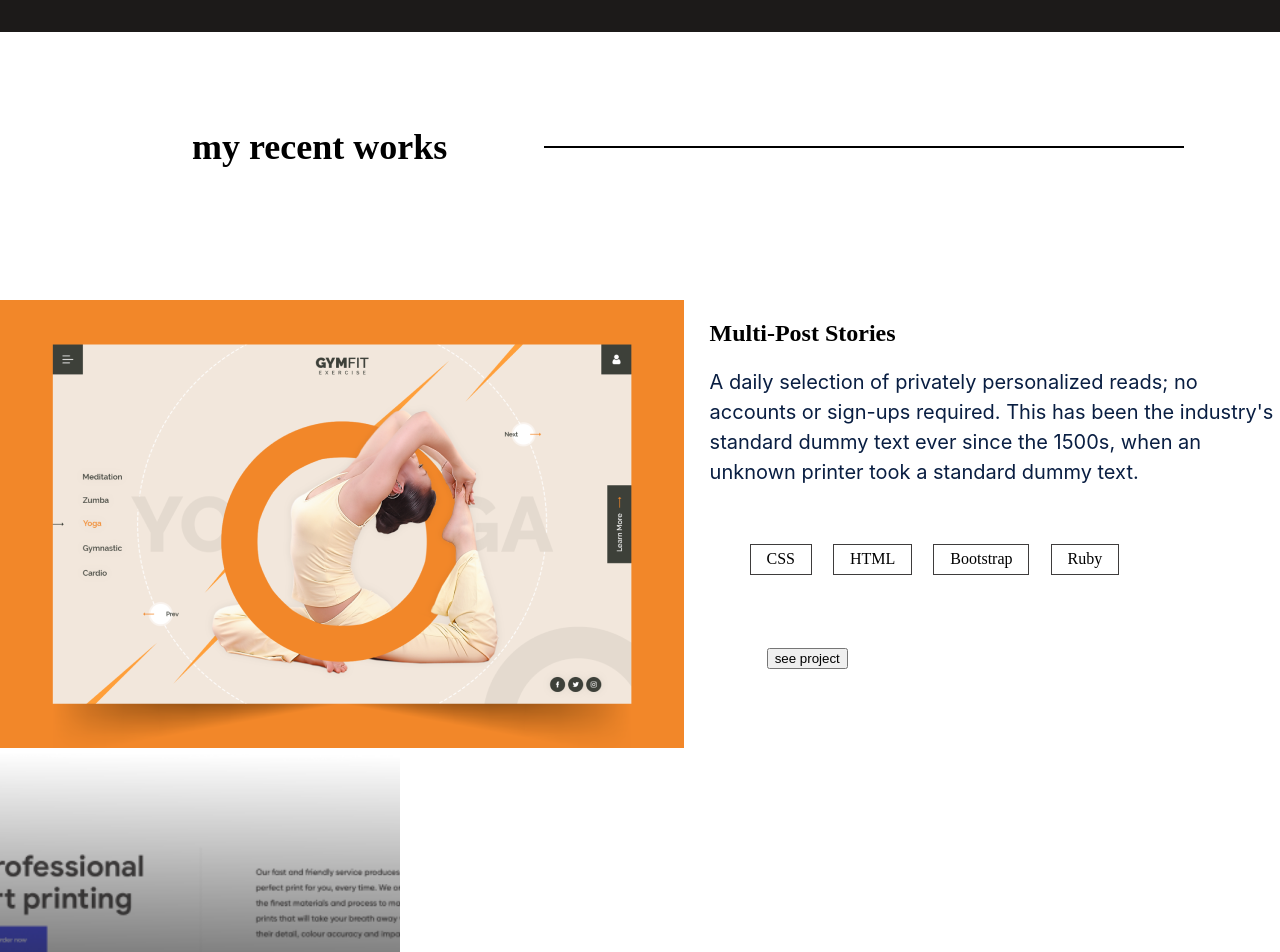
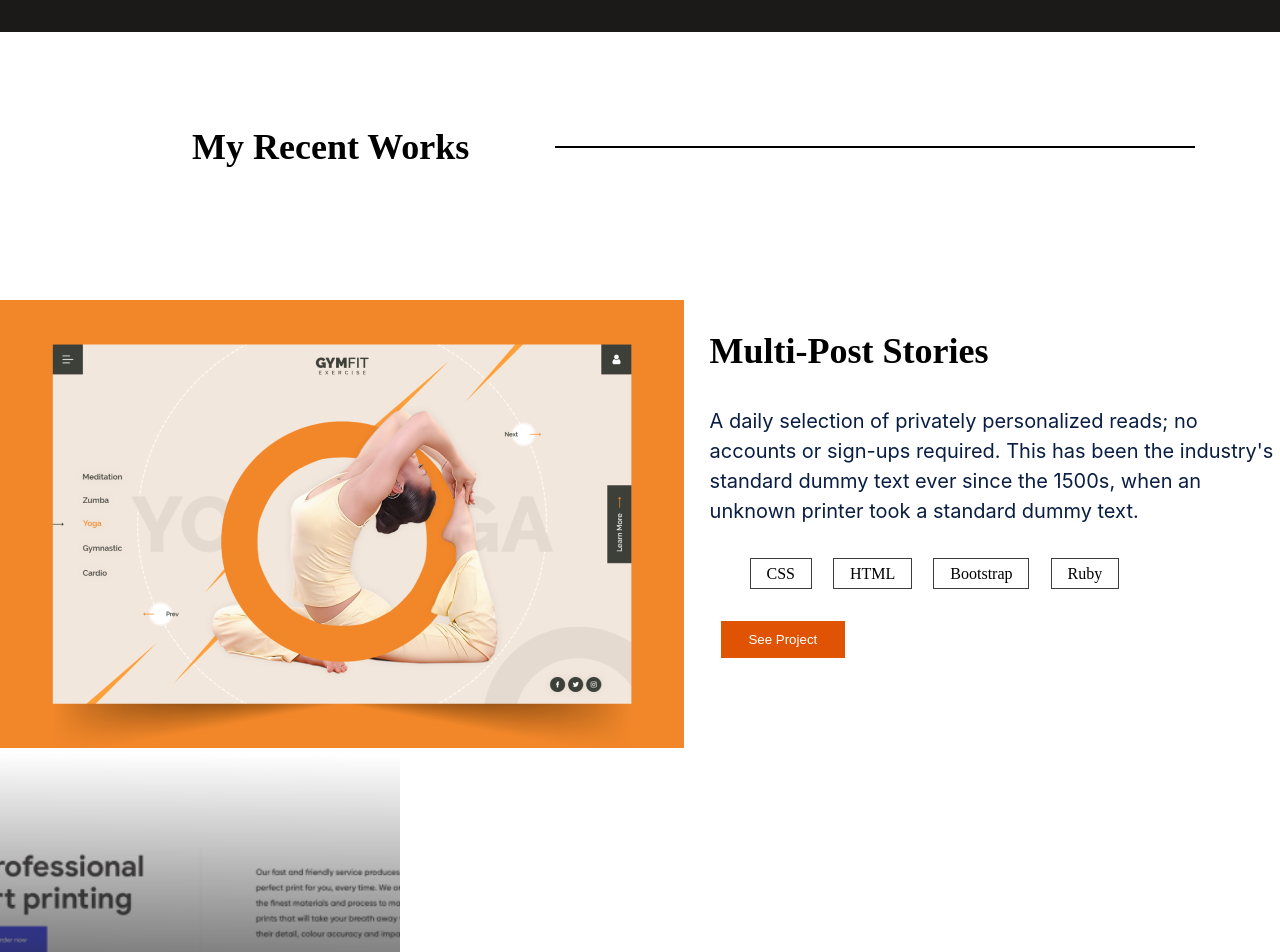
Before and after one commit to yared-abera/portifolio_project, a website: page index.html in a window 1280 px wide. Shown: the part 1000-1952 px from the top of the page. Drawn offline with Linux system fonts and the light colour scheme.

Commit message:
updated some works section part

```diff
--- a/home.css
+++ b/home.css
@@ -212,7 +212,7 @@ hr{
 .multi-post{
   display: flex;
   gap:2%;
-  padding-top: 8%;
+   padding-top: 8%;
 }
 
 #multi-post-supporting-text{
@@ -221,24 +221,30 @@ hr{
   font-size:20px;
   text-align:left;
   line-height:150%;
-  margin-bottom:10%;
+margin-bottom:2%;
 
 }
 
 
 .multi-stories{
-  gap:5%;
+  display: flex;
+  flex-direction: column;
+  gap:1%;
 
 }
 
 .works-header h1{
   margin-left: 15%;
   font-size:36px;
+  text-transform: capitalize;
 }
 
 #title-post{
+  font-size:24px;
+  text-transform: capitalize;
+}
 
-}
+
 
 .tags ul li{
  padding: 1% 3%;
@@ -246,6 +252,8 @@ border: 1px solid #3e3c3c;
 }
 /* tags text styles */
  #css-tag {
+
+  margin-left: 0%;
  text-transform: uppercase;
 }
 #html-tag{
@@ -263,11 +271,18 @@ border: 1px solid #3e3c3c;
    display: flex;
    gap: 4%;
 }
-#see-pro-button{
-  padding: 10%;
 
+#see-pro-button  {
+ padding:2%;
 
 }
+#see-pro-button button {
+  padding: 2% 5%;
+  background-color: #e05304;
+  color: #fff;
+   border: none;
+   text-transform: capitalize;
+ }
 
 .see-pro{
   position: absolute;
@@ -297,6 +312,7 @@ border: 1px solid #3e3c3c;
     margin-bottom: 0%;
     padding-right: 10%;
   }
+
 
   #nav-links {
     display: none;
```
